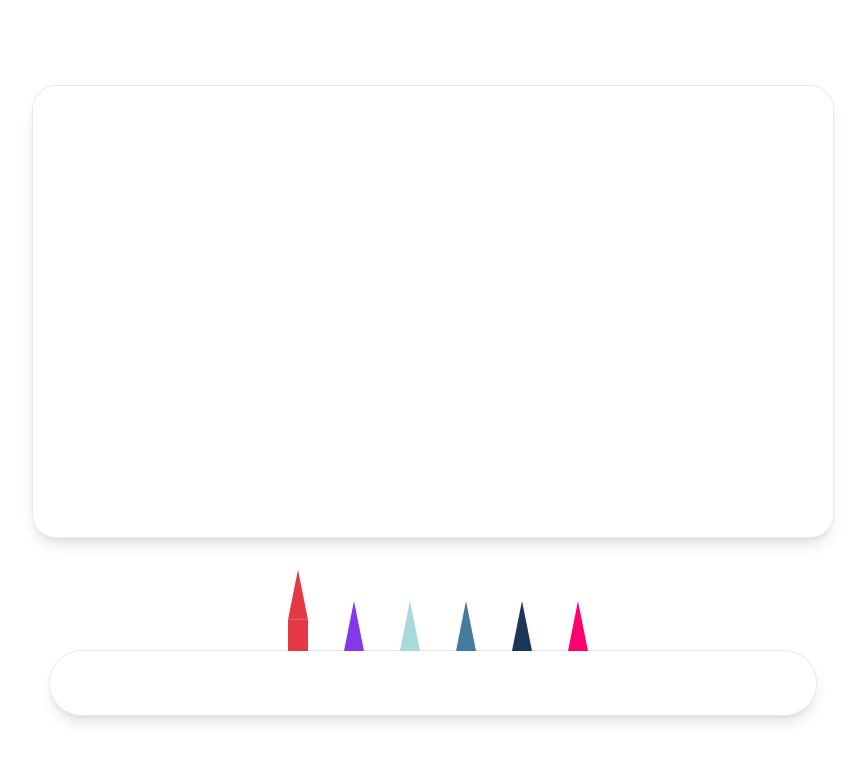
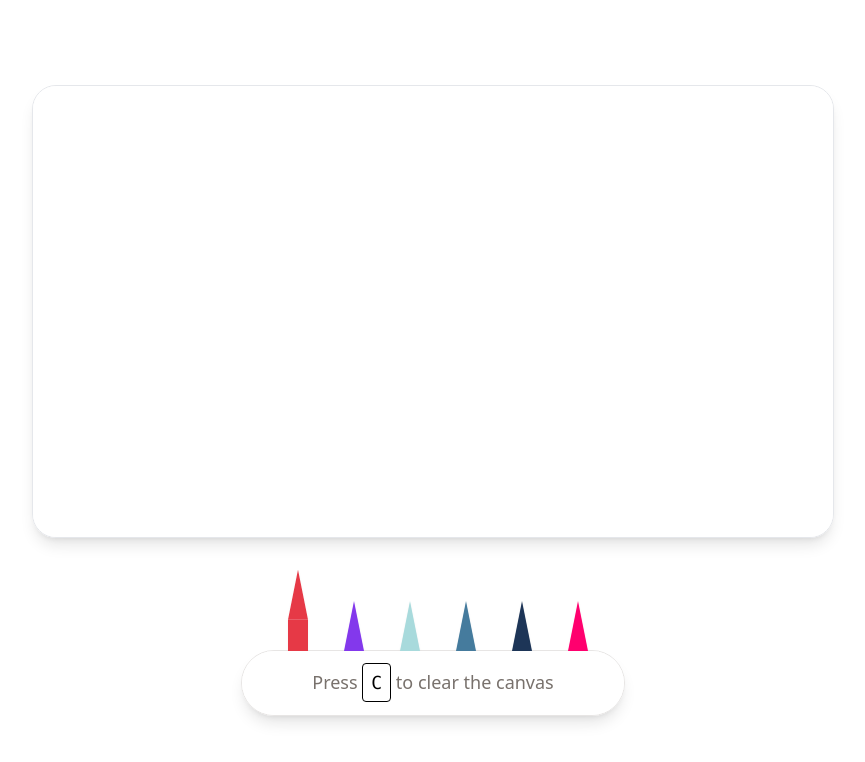
Before and after one commit to veerbal1/use-paint, a React (Vite) app: page / in a window 1280 px wide. Shown: the top 762 px of the page, without its empty margins (207-1072 px from the left). Built offline with nearby package versions, Linux system fonts and the light colour scheme.

Commit message:
Minor updates

```diff
--- a/src/App.tsx
+++ b/src/App.tsx
@@ -9,13 +9,14 @@ const App = () => {
     },
   });
   return (
-    <div className="w-screen h-screen flex justify-center items-center">
+    <div className="w-screen h-screen flex justify-center items-center relative">
+      {/* <h1 className="font-sans text-5xl absolute left-10 rotate-[-10deg]">@Veerbal01</h1> */}
       <div className="w-[60%] flex flex-col items-center pointer-events-none">
         <canvas
           ref={canvasRef}
           className="rounded-3xl shadow-lg border border-gray-200 pointer-events-auto"
         ></canvas>
-        <div className=" relative flex w-full justify-center gap-4 items-center min-h-16 mt-[7rem] max-h-16 rounded-full shadow-lg border pointer-events-auto pb-16">
+        <div className=" relative flex w-[50%] justify-center gap-4 items-center min-h-16 mt-[7rem] max-h-16 rounded-full shadow-lg border pointer-events-auto pb-16">
           {[
             '#e63946',
             '#8338ec',
@@ -30,7 +31,15 @@ const App = () => {
               selected={selectedPencilColor === color}
             />
           ))}
-          <div className="w-full h-full absolute bg-white rounded-full bottom-0"></div>
+          <div className="w-full h-full absolute bg-white rounded-full bottom-0 flex items-center justify-center">
+            <h1 className="text-muted-foreground text-lg">
+              Press{' '}
+              <code className="rounded-sm border p-2 text-black border-black">
+                C
+              </code>{' '}
+              to clear the canvas
+            </h1>
+          </div>
         </div>
       </div>
     </div>
@@ -49,7 +58,9 @@ const Pencil = ({
   return (
     <div
       role="button"
-      className={`w-10  transition-transform hover:translate-y-[-1.95rem] cursor-pointer drop-shadow-sm ${selected ? 'translate-y-[-1.95rem]' : ''}`}
+      className={`w-10  transition-transform hover:translate-y-[-1.95rem] cursor-pointer drop-shadow-sm ${
+        selected ? 'translate-y-[-1.95rem]' : ''
+      }`}
       onClick={onClick}
     >
       <svg
```
